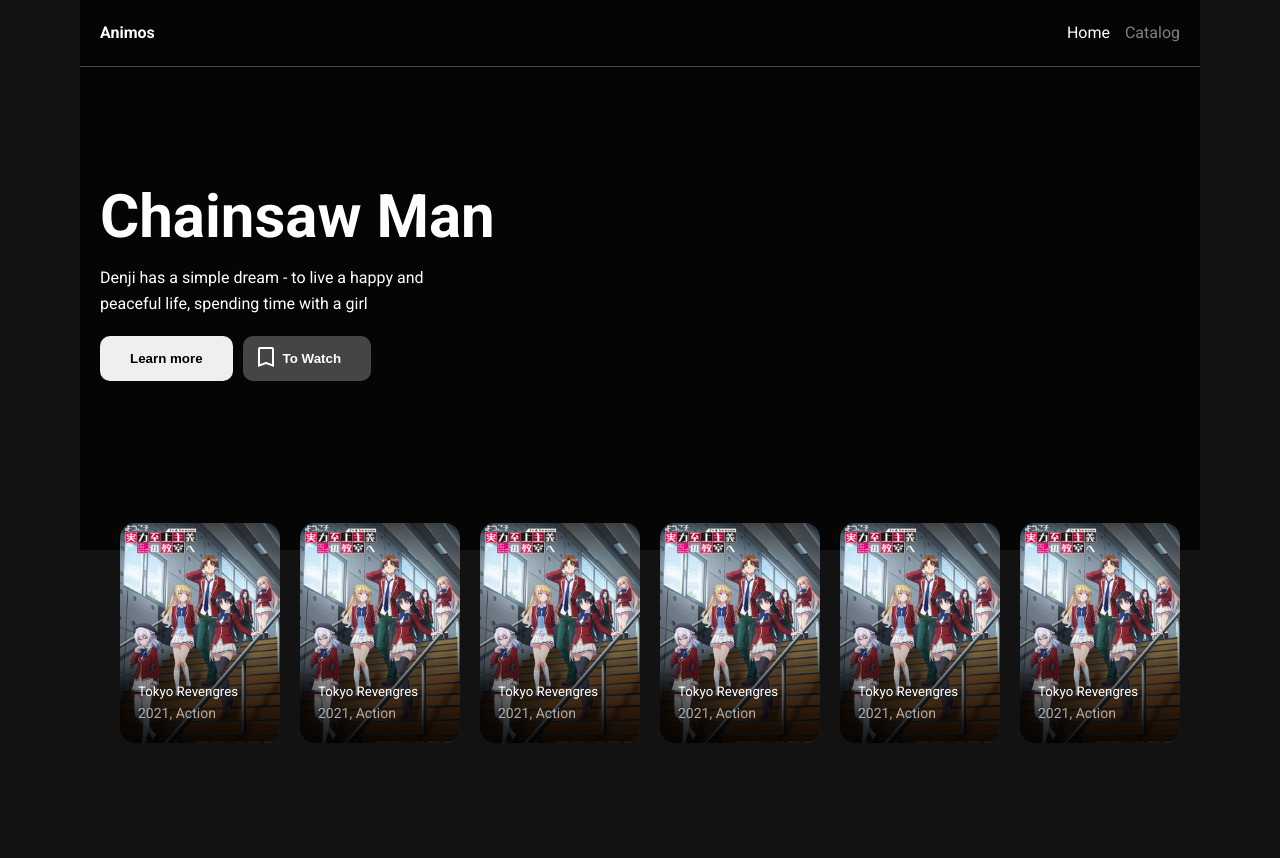
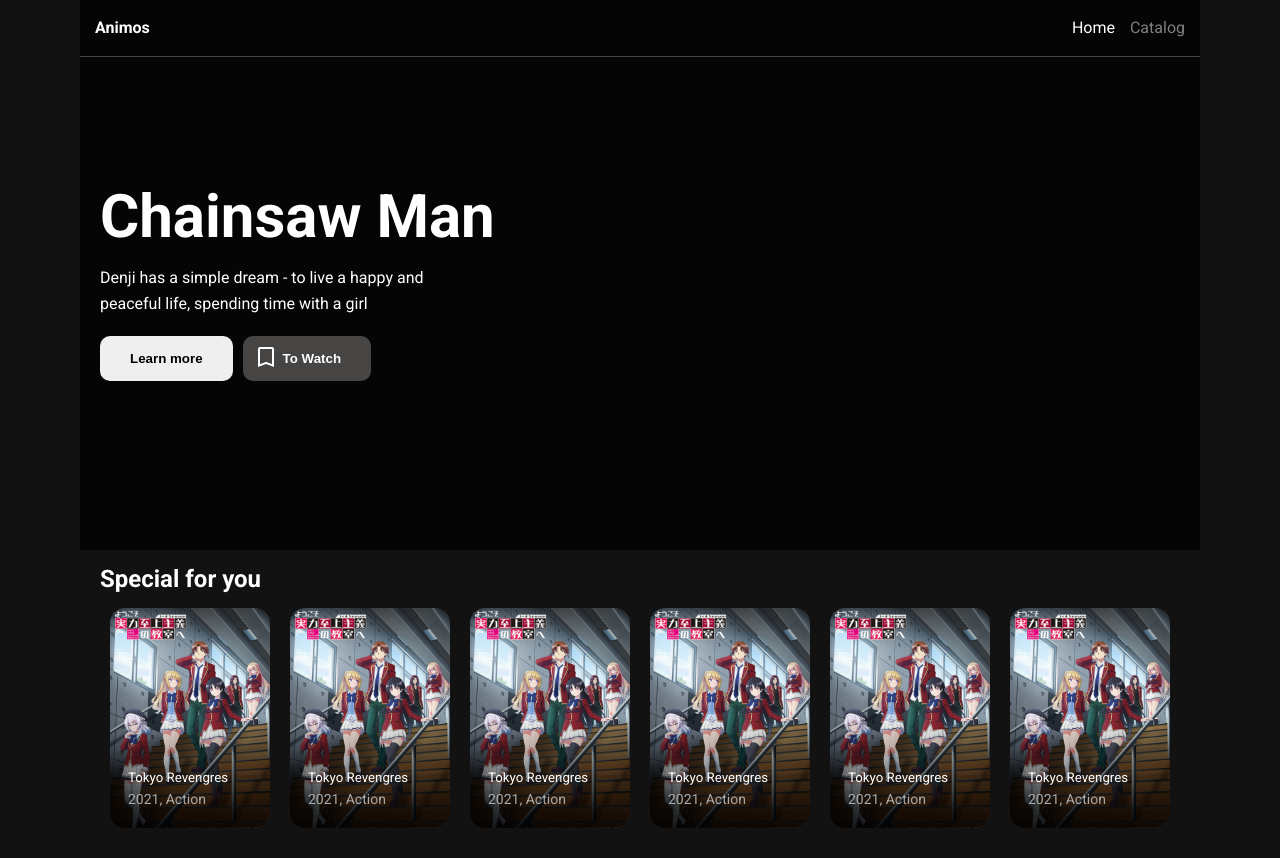
Before and after one commit to kittensgit/anime, a React (Create React App) app: page / in a window 1280 px wide. Before the commit the page ends 800 px from the top, so only its background shows below. Built offline with nearby package versions, Linux system fonts and the light colour scheme.

Commit message:
card animation, some change in AnimeCards

```diff
--- a/src/componets/Header/Header.module.css
+++ b/src/componets/Header/Header.module.css
@@ -11,5 +11,5 @@
     display: flex;
     justify-content: space-between;
     border-bottom: 1px solid #474544;
-    padding: 20px;
+    padding: 15px;
 }
--- a/src/componets/animeCard/AnimeCard.module.css
+++ b/src/componets/animeCard/AnimeCard.module.css
@@ -1,17 +1,45 @@
 .card {
     position: relative;
-    background: #111111;
     height: 220px;
     width: 160px;
-    border-radius: 15px;
-    overflow: hidden;
-    display: flex;
-    flex-direction: column;
-    justify-content: flex-end;
-    padding: 18px;
+    perspective: 1000px;
 }
 
-.card::after {
+.front,
+.back {
+    position: absolute;
+    left: 0;
+    top: 0;
+    width: 100%;
+    height: 100%;
+    display: flex;
+    overflow: hidden;
+    backface-visibility: hidden;
+    border-radius: 15px;
+    padding: 18px;
+    transition: 1.2s;
+}
+
+.front {
+    flex-direction: column;
+    justify-content: end;
+}
+
+.back {
+    flex-direction: column;
+    justify-content: center;
+    align-items: center;
+    background-color: #1f1b1b;
+    transform: rotateY(180deg);
+}
+.card:hover .front {
+    transform: rotateY(180deg);
+}
+.card:hover .back {
+    transform: rotateY(360deg);
+}
+
+.front::after {
     content: '';
     position: absolute;
     bottom: 0;
--- a/src/componets/animeCard/AnimeCard.tsx
+++ b/src/componets/animeCard/AnimeCard.tsx
@@ -13,11 +13,19 @@ interface AnimeCardProps {
 const AnimeCard: FC<AnimeCardProps> = ({ genre, title, year }) => {
     return (
         <div className={styles.card}>
-            <img className={styles.img} src={img} alt="img" />
-            <h5 className={styles.title}>{title}</h5>
-            <p className={styles.caption}>
-                {year}, {genre}
-            </p>
+            <div className={styles.front}>
+                <img className={styles.img} src={img} alt="img" />
+                <h5 className={styles.title}>{title}</h5>
+                <p className={styles.caption}>
+                    {year}, {genre}
+                </p>
+            </div>
+            <div className={styles.back}>
+                <h5 className={styles.title}>{title}</h5>
+                <p className={styles.caption}>
+                    {year}, {genre}
+                </p>
+            </div>
         </div>
     );
 };
--- a/src/componets/animeCards/AnimeCards.module.css
+++ b/src/componets/animeCards/AnimeCards.module.css
@@ -2,4 +2,13 @@
     display: flex;
     justify-content: center;
     gap: 20px;
+    margin-top: 10px;
+    margin-bottom: 30px;
 }
+
+.title {
+    margin-top: 10px;
+    margin-left: 20px;
+    font-size: 24px;
+    font-weight: 600;
+}
--- a/src/componets/animeCards/AnimeCards.tsx
+++ b/src/componets/animeCards/AnimeCards.tsx
@@ -4,10 +4,15 @@ import AnimeCard from '../animeCard/AnimeCard';
 
 import styles from './AnimeCards.module.css';
 
-const AnimeCards: FC = () => {
+interface AnimeCardsProps {
+    title?: string;
+}
+
+const AnimeCards: FC<AnimeCardsProps> = ({ title }) => {
     return (
         <div>
             <div className="container">
+                {title && <h5 className={styles.title}>{title}</h5>}
                 <div className={styles.cards}>
                     <AnimeCard
                         title="Tokyo Revengres"
--- a/src/componets/previewAnime/PreviewAnime.module.css
+++ b/src/componets/previewAnime/PreviewAnime.module.css
@@ -32,12 +32,6 @@
     max-width: 350px;
 }
 
-.preview__cards {
-    position: absolute;
-    bottom: -35%;
-    left: 0;
-}
-
 .buttons {
     margin-top: 20px;
     display: flex;
--- a/src/componets/previewAnime/PreviewAnime.tsx
+++ b/src/componets/previewAnime/PreviewAnime.tsx
@@ -2,7 +2,6 @@ import { FC } from 'react';
 
 import Video from '../video/Video';
 import Button from '../common/button/Button';
-import AnimeCards from '../animeCards/AnimeCards';
 
 import styles from './PreviewAnime.module.css';
 
@@ -23,9 +22,6 @@ const PreviewAnime: FC = () => {
                             To Watch
                         </Button>
                     </div>
-                    <div className={styles.preview__cards}>
-                        <AnimeCards />
-                    </div>
                 </div>
             </div>
         </div>
--- a/src/pages/HomePage.tsx
+++ b/src/pages/HomePage.tsx
@@ -2,12 +2,14 @@ import { FC } from 'react';
 
 import PreviewAnime from '../componets/previewAnime/PreviewAnime';
 import Header from '../componets/header/Header';
+import AnimeCards from '../componets/animeCards/AnimeCards';
 
 const HomePage: FC = () => {
     return (
         <div>
             <Header />
             <PreviewAnime />
+            <AnimeCards title="Special for you" />
         </div>
     );
 };
```
